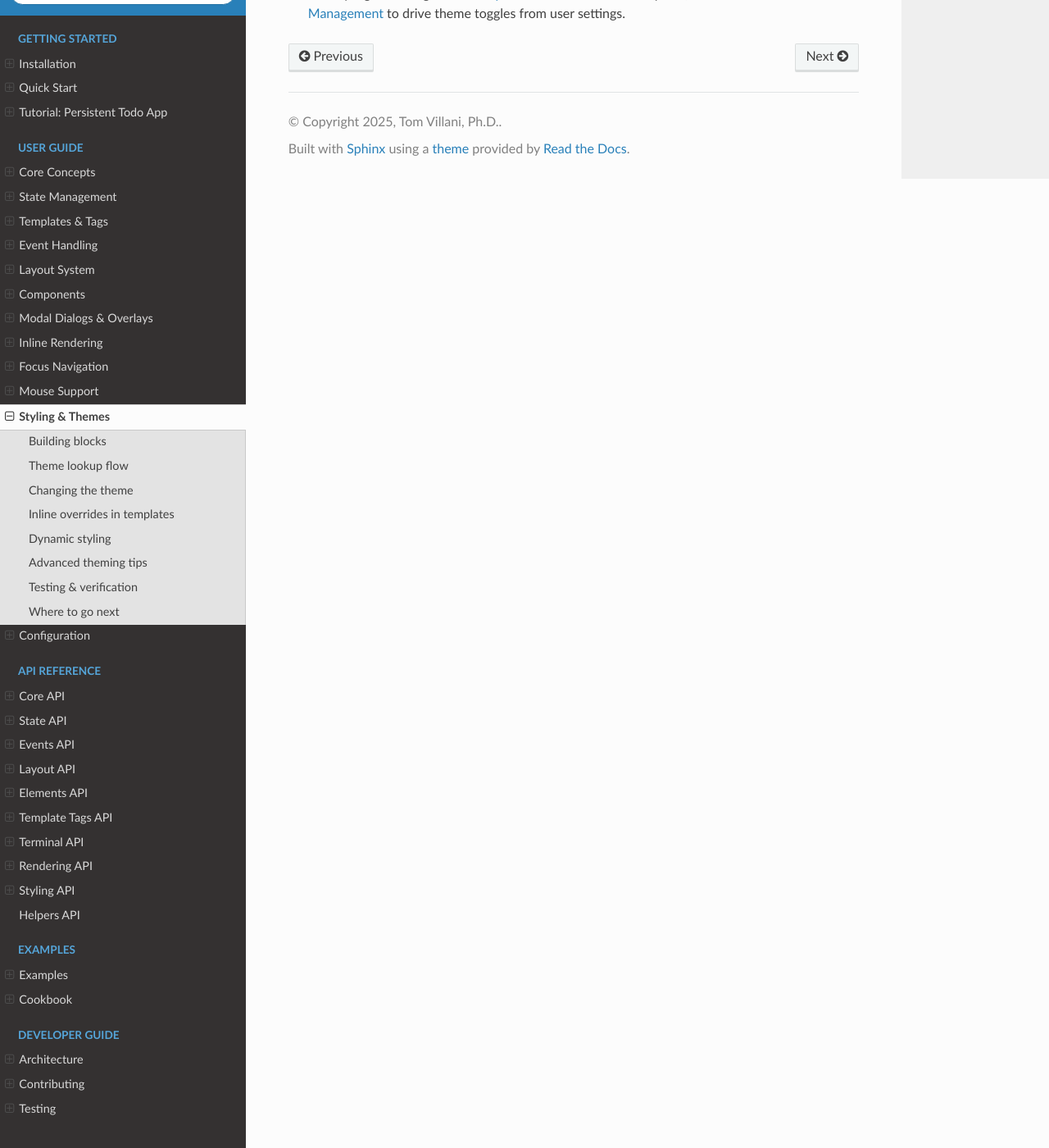
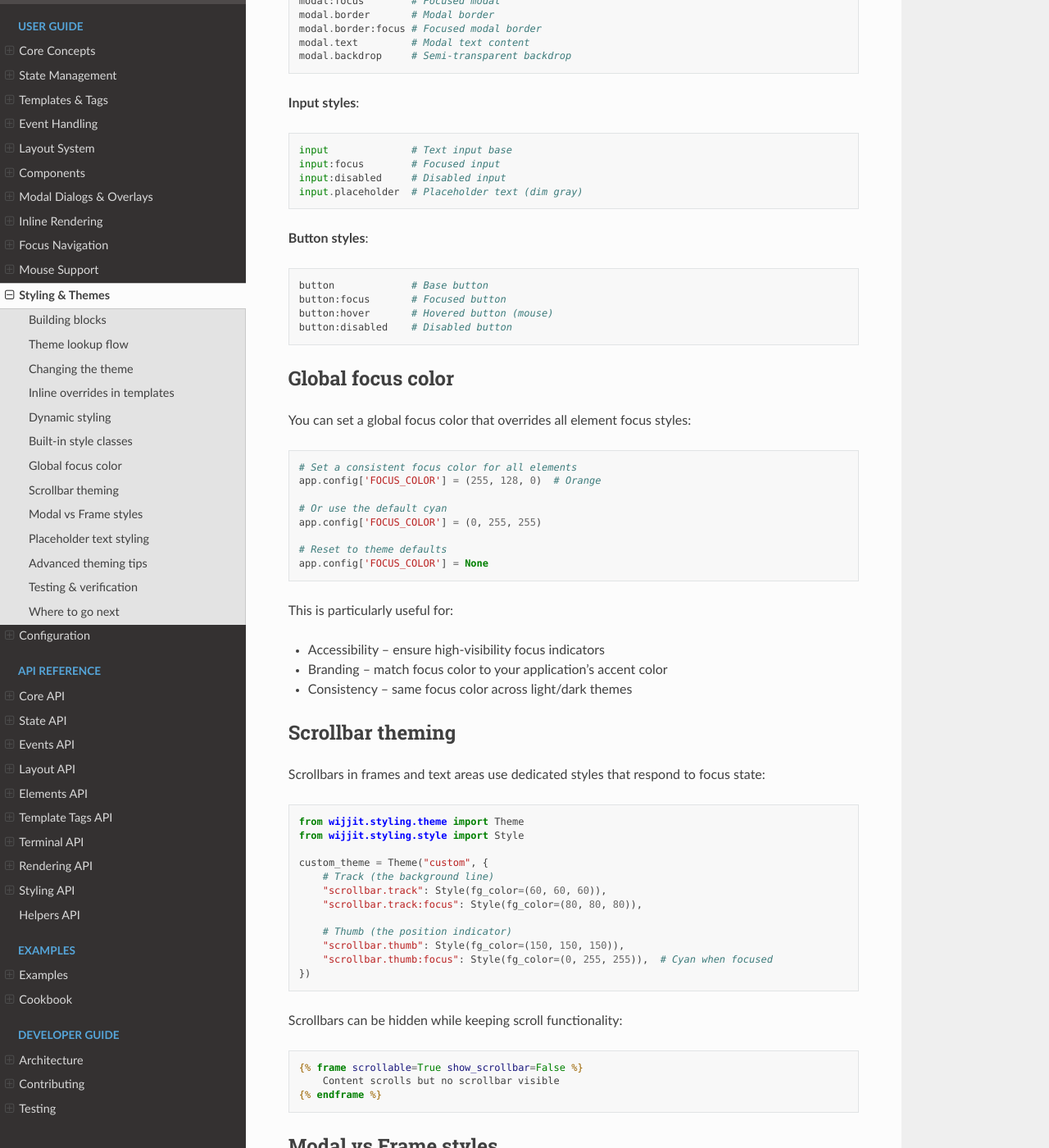
Before and after one commit to thomas-villani/wijjit, a Sphinx documentation site: the page built from docs/source/user_guide/styling.rst, in a window 1280 px wide and 1400 px high, scrolled down 2201 px. Shown: the whole window at 82% size. Built offline with Sphinx 7.4.7 and the Read the Docs theme 3.1.0, drawn with Linux system fonts in a browser that asks for light colours; some of the changed text lies outside the part shown.

Commit message:
Update styling docs: add global focus color and theming
- Expand API reference (styling.rst) with an Overview, key style classes, pseudo-class support, scrollbar and modal notes
- Add FOCUS_COLOR configuration entry to configuration.rst with type/default/examples and guidance for accessibility and branding
- Extend user guide (styling.rst) with built-in style classes, global focus color usage, scrollbar theming, modal vs frame styles, and placeholder styling examples
- Provide code snippets demonstrating Theme/Style usage and config examples to help customization
- Documentation-only updates; no code behavior changes

```diff
--- a/docs/source/user_guide/styling.rst
+++ b/docs/source/user_guide/styling.rst
@@ -58,6 +58,126 @@ Dynamic styling
 * Toggle pseudo-classes manually – custom elements can set ``self.focused``/``self.hovered`` to trigger ``:focus``/``:hover`` styles.
 * Dark/light switching – store the current theme name in ``state.theme`` and call ``app.renderer.set_theme(THEMES[state.theme])`` whenever it changes.
 
+Built-in style classes
+----------------------
+
+The theme system provides comprehensive style classes for all elements. Here are the key ones:
+
+**Frame styles**::
+
+    frame              # Base frame content
+    frame:focus        # Focused frame content
+    frame.border       # Frame border characters
+    frame.border:focus # Focused frame border
+
+**Scrollbar styles**::
+
+    scrollbar          # Base scrollbar
+    scrollbar:focus    # Scrollbar when parent is focused
+    scrollbar.track    # Scrollbar track character
+    scrollbar.track:focus
+    scrollbar.thumb    # Scrollbar thumb (position indicator)
+    scrollbar.thumb:focus
+
+**Modal styles** (separate from frame for customization)::
+
+    modal              # Modal content background
+    modal:focus        # Focused modal
+    modal.border       # Modal border
+    modal.border:focus # Focused modal border
+    modal.text         # Modal text content
+    modal.backdrop     # Semi-transparent backdrop
+
+**Input styles**::
+
+    input              # Text input base
+    input:focus        # Focused input
+    input:disabled     # Disabled input
+    input.placeholder  # Placeholder text (dim gray)
+
+**Button styles**::
+
+    button             # Base button
+    button:focus       # Focused button
+    button:hover       # Hovered button (mouse)
+    button:disabled    # Disabled button
+
+Global focus color
+------------------
+
+You can set a global focus color that overrides all element focus styles:
+
+.. code-block:: python
+
+    # Set a consistent focus color for all elements
+    app.config['FOCUS_COLOR'] = (255, 128, 0)  # Orange
+
+    # Or use the default cyan
+    app.config['FOCUS_COLOR'] = (0, 255, 255)
+
+    # Reset to theme defaults
+    app.config['FOCUS_COLOR'] = None
+
+This is particularly useful for:
+
+* Accessibility – ensure high-visibility focus indicators
+* Branding – match focus color to your application's accent color
+* Consistency – same focus color across light/dark themes
+
+Scrollbar theming
+-----------------
+
+Scrollbars in frames and text areas use dedicated styles that respond to focus state:
+
+.. code-block:: python
+
+    from wijjit.styling.theme import Theme
+    from wijjit.styling.style import Style
+
+    custom_theme = Theme("custom", {
+        # Track (the background line)
+        "scrollbar.track": Style(fg_color=(60, 60, 60)),
+        "scrollbar.track:focus": Style(fg_color=(80, 80, 80)),
+
+        # Thumb (the position indicator)
+        "scrollbar.thumb": Style(fg_color=(150, 150, 150)),
+        "scrollbar.thumb:focus": Style(fg_color=(0, 255, 255)),  # Cyan when focused
+    })
+
+Scrollbars can be hidden while keeping scroll functionality:
+
+.. code-block:: jinja
+
+    {% frame scrollable=True show_scrollbar=False %}
+        Content scrolls but no scrollbar visible
+    {% endframe %}
+
+Modal vs Frame styles
+---------------------
+
+Modals use their own style prefix (``modal.*``) rather than inheriting frame styles. This allows independent customization:
+
+.. code-block:: python
+
+    # Frames use frame.* styles
+    "frame.border": Style(fg_color=(100, 100, 100)),
+    "frame.border:focus": Style(fg_color=(0, 255, 255)),
+
+    # Modals use modal.* styles (different colors)
+    "modal.border": Style(fg_color=(150, 150, 150)),
+    "modal.border:focus": Style(fg_color=(255, 200, 0)),  # Gold border for modals
+
+Placeholder text styling
+------------------------
+
+Input placeholders are styled separately from input text, appearing dimmed:
+
+.. code-block:: python
+
+    "input.placeholder": Style(fg_color=(128, 128, 128), dim=True)
+
+This is automatically applied when an input shows placeholder text (when empty).
+
 Advanced theming tips
 ---------------------
 
```
Also changed, not shown: docs/source/api_reference/styling.rst (+31 -0 lines), docs/source/user_guide/configuration.rst (+21 -1 lines).
